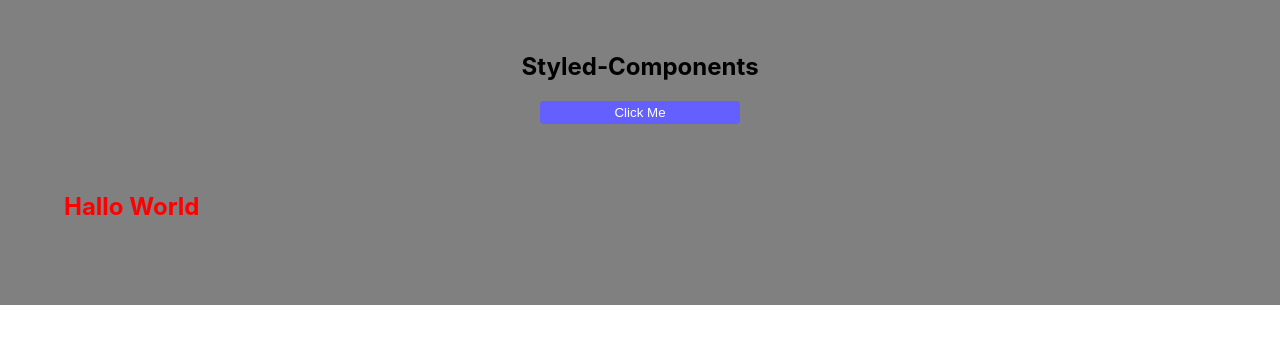
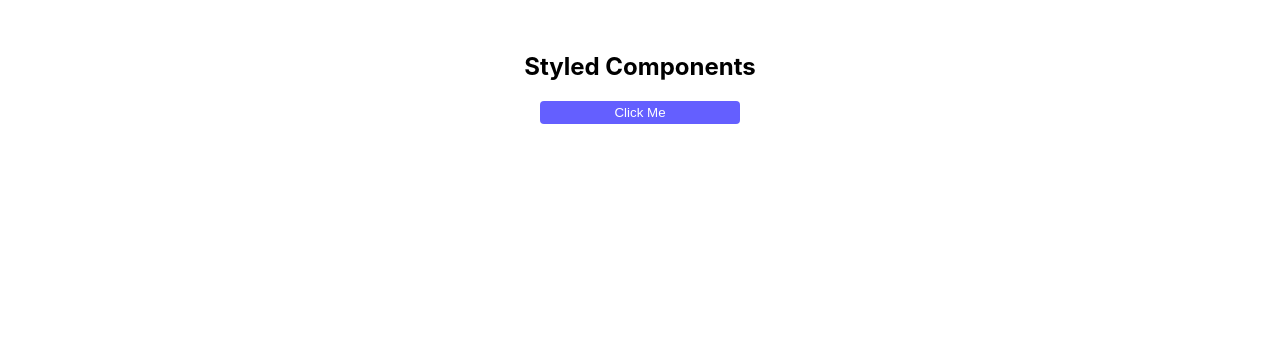
Before and after one commit to roy-11/react-demo, a React (Create React App) app in the folder sample01_styled-components/: page / in a window 1280 px wide. Shown: the top 344 px of the page. Built offline with nearby package versions, Linux system fonts and the light colour scheme.

Commit message:
feat(sample01): add first styled component

```diff
--- a/sample01_styled-components/src/App.js
+++ b/sample01_styled-components/src/App.js
@@ -1,11 +1,14 @@
+import styled from "styled-components";
+const BasicTitle = styled.h2`
+  text-align: center;
+  text-transform: capitalize;
+`;
+
 function App() {
   return (
-    <div style={{ padding: "2rem", backgroundColor: "grey" }}>
-      <h2 className="title">styled-components</h2>
+    <div style={{ padding: "2rem" }}>
+      <BasicTitle>Styled Components</BasicTitle>
       <button className="btn">click me</button>
-      <div style={{ padding: "2rem" }}>
-        <h2 className="section-title">Hallo World</h2>
-      </div>
     </div>
   );
 }
```
